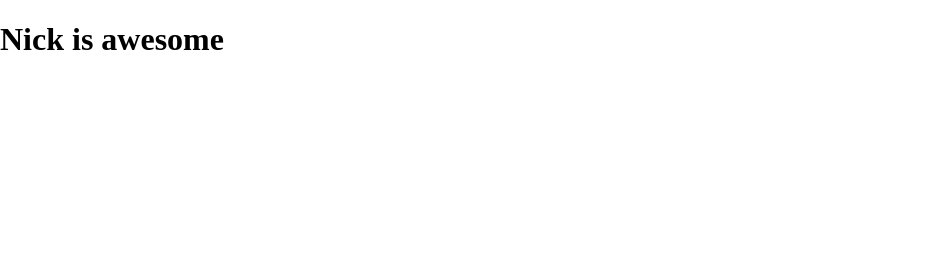
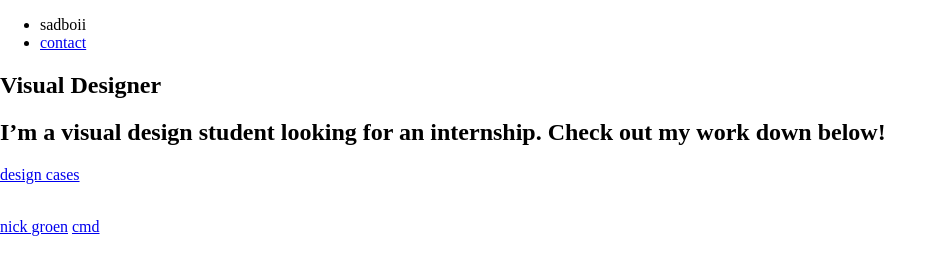
Before and after one commit to Nickanthonygroen/portfolio, a plain HTML site: page index.html in a window 1280 px wide. Shown: the whole page, without its empty margins (0-947 px from the left). Drawn offline with Linux system fonts and the light colour scheme.

Commit message:
add first section

```diff
--- a/index.html
+++ b/index.html
@@ -8,6 +8,30 @@
   <title>Nick Groen</title>
 </head>
 <body>
-  <h1>Nick is awesome</h1>
+  <nav>
+    <ul>
+      <li>sadboii</li>
+      <li><a href="#contact">contact</a></li>
+    </ul>
+  </nav>
+  <main>
+    <section id="home">
+      <h1>Visual Designer</h1>
+      <h2> I’m a visual design student looking for an internship. Check out my work down below!</h2>
+      <div id="show-more">
+        <a href="#design-cases">
+          <p>design cases</p>
+          <img src="#" alt="">
+        </a>
+      </div>
+      <nav class="stuck">
+        <a href="#">nick groen</a>
+        <a href="#">cmd</a>
+      </nav>
+    </section>
+    <section id="design-cases">
+
+    </section>
+  </main>
 </body>
 </html>
```
